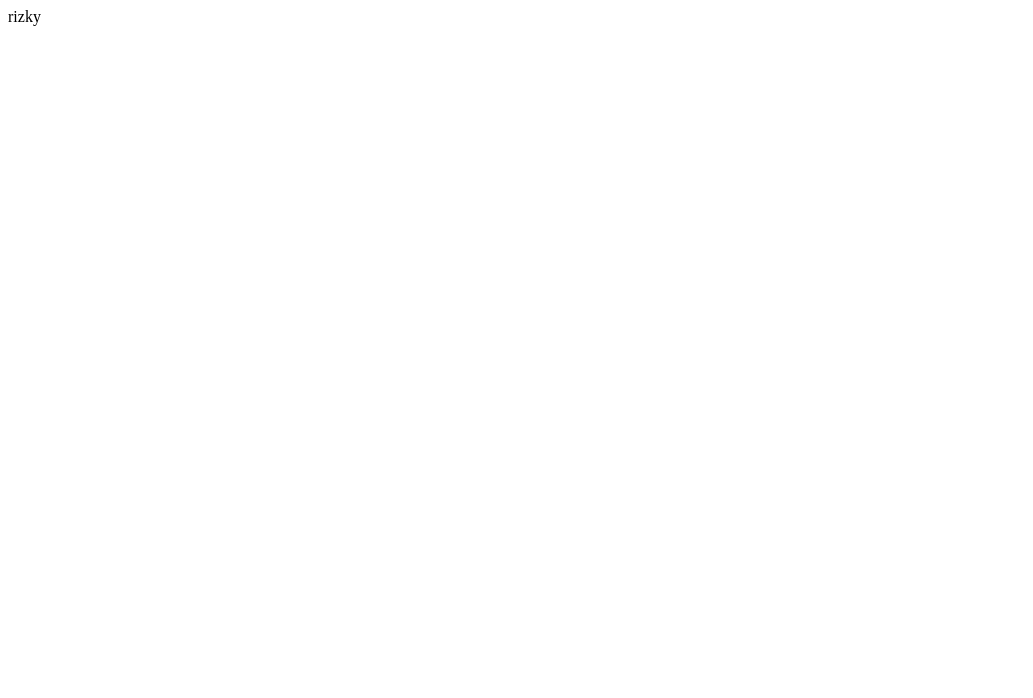
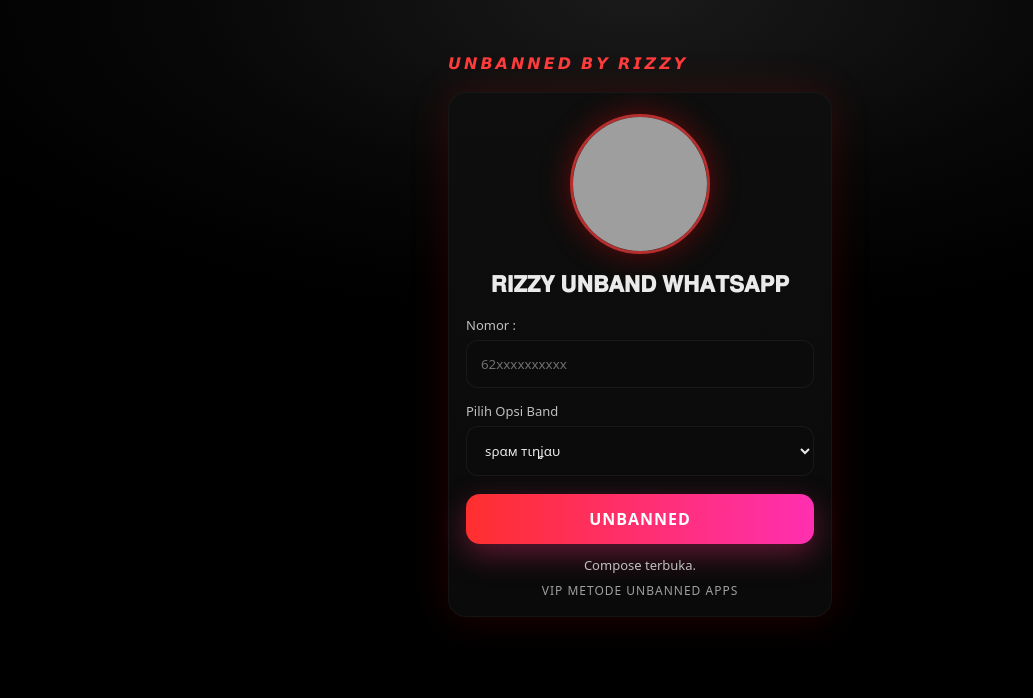
Before and after one commit to rk9626567-ux/Rizky.Xzyc, a plain HTML site: page index.html in a window 1280 px wide. Shown: the whole page, without its empty margins (0-1033 px from the left). Drawn offline with Linux system fonts and the light colour scheme; grey boxes are pictures that could not be loaded.

Commit message:
Replace placeholder text with HTML structure

```diff
--- a/index.html
+++ b/index.html
@@ -1 +1,63 @@
-rizky
+<!DOCTYPE html><html lang="id">
+<head>
+<meta charset="UTF-8" />
+<meta name="viewport" content="width=device-width, initial-scale=1.0" />
+<title>VXz Unbanned (UI Demo)</title>
+<style>
+  *{box-sizing:border-box;font-family:system-ui,-apple-system,Segoe UI,Roboto,Ubuntu,"Helvetica Neue",Arial}
+  body{
+    margin:0;min-height:100vh;color:#eaeaea;
+    background:radial-gradient(60% 40% at 50% 0%, #1a1a1a 0%, #070707 60%, #000 100%);
+  }
+  .statusbar{height:28px}
+  .container{max-width:420px;margin:0 auto;padding:18px}
+  .title{letter-spacing:3px;color:#ff3b3b;font-weight:700;margin:6px 0 18px}.card{ background:linear-gradient(180deg,#0e0e0e,#0a0a0a); border-radius:18px; padding:18px; box-shadow:0 0 40px rgba(255,0,0,.15), inset 0 0 0 1px rgba(255,255,255,.04); }
+
+.avatar-wrap{display:flex;justify-content:center;margin-top:4px} .avatar{ width:140px;height:140px;border-radius:50%;overflow:hidden; box-shadow:0 0 30px rgba(255,0,0,.35); border:3px solid rgba(255,60,60,.7); } .avatar img{width:100%;height:100%;object-fit:cover}
+
+.appname{margin:14px 0 18px;text-align:center;font-size:22px;font-weight:600}
+
+label{display:block;margin:14px 0 6px;color:#bfbfbf;font-size:13px} .input, select{ width:100%;padding:14px 14px;border-radius:12px; background:#0b0b0b;border:1px solid rgba(255,255,255,.06); color:#eaeaea;outline:none; } .input::placeholder{color:#6f6f6f}
+
+.btn{ width:100%;margin-top:18px;padding:14px 16px;border-radius:14px;border:0; color:#fff;font-weight:800;letter-spacing:1px;font-size:16px; background:linear-gradient(90deg,#ff2f2f,#ff2fb1); box-shadow:0 10px 30px rgba(255,47,120,.35); cursor:pointer; }
+
+.note{margin-top:12px;text-align:center;color:#bfbfbf;font-size:13px} .vip{margin-top:8px;text-align:center;letter-spacing:1px;font-size:12px;color:#9f9f9f}
+
+.footerbar{height:60px} </style>
+
+</head>
+<body>
+  <div class="statusbar"></div>
+  <div class="container">
+    <div class="title">𝙐𝙉𝘽𝘼𝙉𝙉𝙀𝘿 𝘽𝙔 𝙍𝙄𝙕𝙕𝙔</div><div class="card">
+  <div class="avatar-wrap">
+    <!-- GANTI src DENGAN FILE GAMBAR KAMU -->
+    <div class="avatar"><img src="https://i.ibb.co.com/Zpr4R9Qk/IMG-20251213-061606-537.jpg" alt="logo" /></div>
+  </div>
+
+  <div class="appname">𝐑𝐈𝐙𝐙𝐘 𝐔𝐍𝐁𝐀𝐍𝐃 𝐖𝐇𝐀𝐓𝐒𝐀𝐏𝐏</div>
+
+  <label>Nomor :</label>
+  <input class="input" type="tel" placeholder="62xxxxxxxxxx" />
+
+  <label>Pilih Opsi Band</label>
+  <select>
+    <option>ѕραм тιηʝαυ</option>
+    <option>ρєямαηєη нαя∂</option>
+    <option>ρєямαηєη ℓυмυт'</option>
+  </select>
+
+  <!-- DEMO ONLY: tidak melakukan unban sungguhan -->
+  <button class="btn" onclick="demo()">UNBANNED</button>
+
+  <div class="note">Compose terbuka.</div>
+  <div class="vip">VIP METODE UNBANNED APPS</div>
+</div>
+
+  </div>
+  <div class="footerbar"></div><script>
+  function demo(){
+    alert('𝗞𝗔𝗟𝗢 𝗠𝗔𝗨 𝗨𝗡𝗕𝗔𝗗 𝗪𝗛𝗔𝗧𝗦𝗔𝗣𝗣 𝗗𝗠 𝗧𝗜𝗞𝗧𝗢𝗞  @ryzzxmodz122 .');
+  }
+</script></body>
+</html>
```
